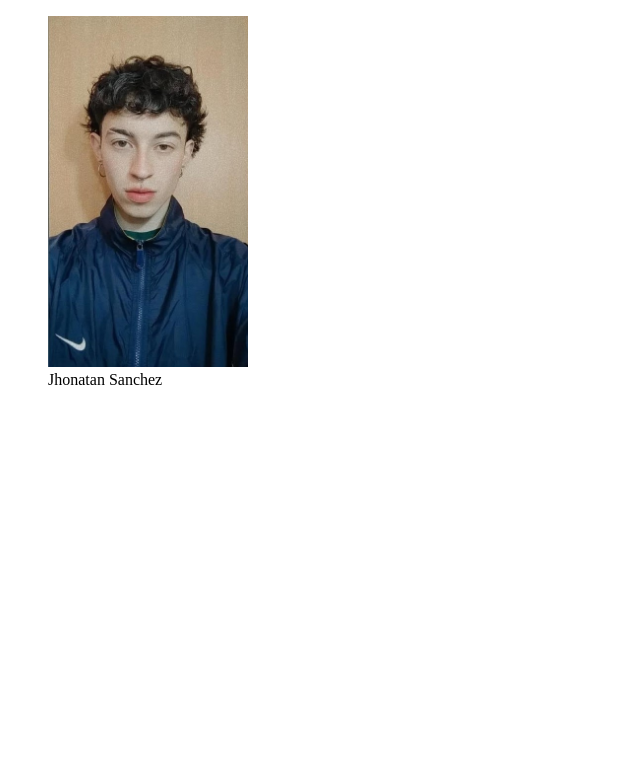
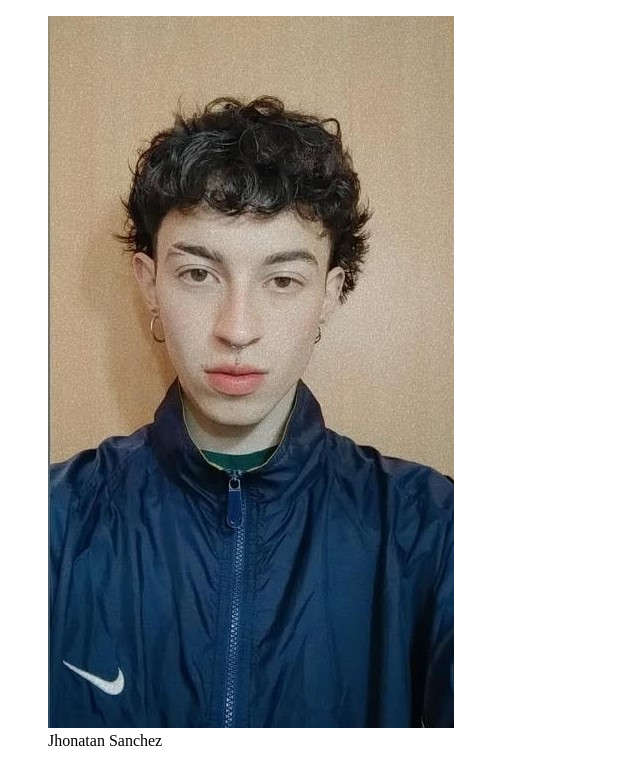
Before and after one commit to JSR666/bit07me, a plain HTML site: page docs/index.html in a window 1280 px wide. Shown: the whole page, without its empty margins (0-640 px from the left). Drawn offline with Linux system fonts and the light colour scheme.

Commit message:
correccion nombre de la imagen

```diff
--- a/docs/index.html
+++ b/docs/index.html
@@ -9,7 +9,7 @@
 </head>
 <body>
     <figure>
-        <img src="/docs/img/IMG_20221028_140732_342.jpg" width = "200px" alt="">
+        <img src="/docs/img/me.jpg" alt="">
         <figcaption>Jhonatan Sanchez</figcaption>
     </figure>
     <script src="/docs/js/javascript.js"></script>
```
Also changed, not shown: docs/img/me.jpg (renamed from docs/img/IMG_20221028_140732_342.jpg).
